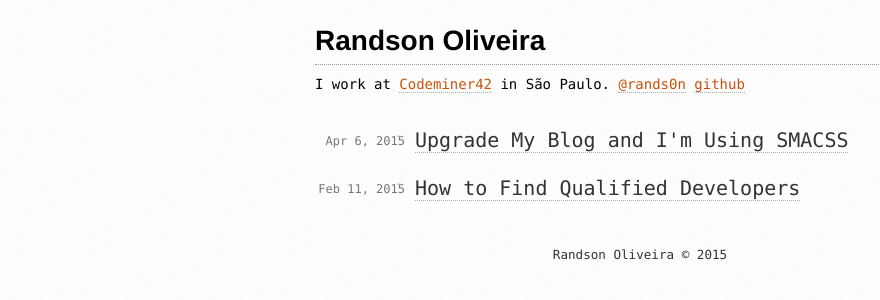
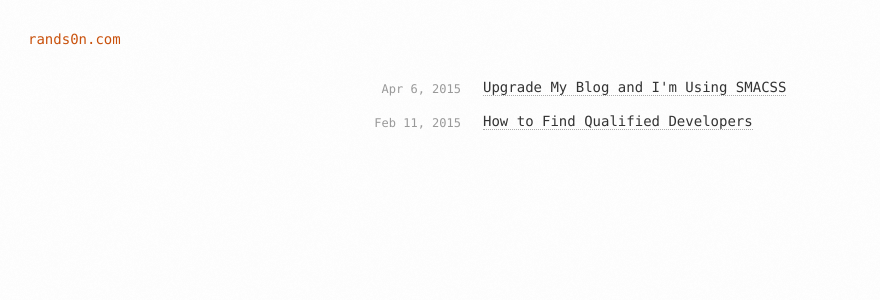
Before and after one commit to rands0n/rands0n.com, a Jekyll site: the page built from index.html, in a window 1280 px wide. Shown: the top 300 px of the page, without its empty margins (0-880 px from the left). Built offline with Jekyll 4.4.1, drawn with Linux system fonts in a browser that asks for light colours; the list of posts is cut into pages by our own code.

Commit message:
Novo formato de blog em /blog/

```diff
--- a/_includes/footer.html
+++ b/_includes/footer.html
@@ -1,10 +1,12 @@
     </main>
 
+    {% if page.layout == "post" %}
     <footer class="site-footer text-center container">
         <div class="copyright">
             <a href="{{ site.baseurl }}">{{ site.title }}</a> © 2015
         </div>
     </footer>
+    {% endif %}
 
     {% include analytics.html %}
 
--- a/_includes/header.html
+++ b/_includes/header.html
@@ -36,13 +36,4 @@
 </head>
 <body class="{{ page.layout }}">
     <main>
-        {% if page.url == '/' %}
-        <header class="container">
-            <h1>
-                <a href="{{ site.baseurl }}">{{site.title}}</a>
-            </h1>
-            <p style="margin: -10px 0 20px 0;">I work at <a href="http://www.codeminer42.com/">Codeminer42</a> in São Paulo. <a href="https://twitter.com/rands0n">@rands0n</a> <a href="https://github.com/rands0n">github</a></p>
-        </header>
-        {% else %}
-            <a href="{{ site.baseurl }}" class="rands0n">rands0n.com</a>
-        {% endif %}
+        <a href="{{ site.baseurl }}" class="rands0n">rands0n.com</a>
--- a/_layouts/post.html
+++ b/_layouts/post.html
@@ -23,6 +23,9 @@ layout: default
             {{ content }}
         </div>
 
-        <hr class="hr">
+        <div class="text-center">
+            <img class="emoji" title=":beer:" alt=":beer:" src="https://assets.github.com/images/icons/emoji/unicode/1f37a.png" height="20" width="20" align="absmiddle">
+            <img class="emoji" title=":beers:" alt=":beers:" src="https://assets.github.com/images/icons/emoji/unicode/1f37b.png" height="20" width="20" align="absmiddle">
+        </div>
     </div>
 </div>
--- a/_sass/sections/_archive.scss
+++ b/_sass/sections/_archive.scss
@@ -1,4 +1,5 @@
 .archive {
+    margin: 5em 0em 0em 4em;
 
     h4 {
         margin: 0;
@@ -14,7 +15,7 @@
         padding: 0;
 
         li {
-            padding: 8px 0;
+            padding: 2px 0;
 
             &:nth-child(2),
             &:first-child,
@@ -23,11 +24,15 @@
                 border-top: none;
             }
 
+            &::before {
+                content: "";
+            }
+
             time {
                 float: left;
-                color: #767676;
+                color: $brand-gray-light;
                 font-size: 12px;
-                margin-right: 10px;
+                margin-right: 22px;
                 width: 90px;
                 line-height: 34px;
                 text-align: right;
@@ -41,7 +46,8 @@
 
             a {
                 box-shadow: none;
-                font-size: 20px;
+                font-size: 14px;
+                line-height: 30px;
                 color: $brand-gray-dark;
             }
 
--- /dev/null
+++ b/_sass/sections/_nav.scss
@@ -0,0 +1,12 @@
+.nav {
+
+    li {
+        display: inline-block;
+
+        &::before {
+            content: "";
+            position: static;
+            margin-left: 0;
+        }
+    }
+}
--- /dev/null
+++ b/blog/index.html
@@ -0,0 +1,6 @@
+---
+layout: default
+title: Blog
+---
+
+{% include archive.html %}
--- a/css/styles.scss
+++ b/css/styles.scss
@@ -65,5 +65,21 @@ body {
     border: none;
 }
 
+.home {
+    text-align: center;
+    height: 100%;
+
+    div {
+        position: absolute;
+        top: 0;
+        bottom: 0;
+        left: 0;
+        right: 0;
+        margin: auto;
+        height: 240px;
+        padding: 20px;
+    }
+}
+
 // Sections
-@import 'sections/header', 'sections/footer', 'sections/post', 'sections/archive';
+@import 'sections/header', 'sections/footer', 'sections/post', 'sections/archive', 'sections/nav';
```
Also changed, not shown: _posts/2015-02-11-how-to-find-qualified-developers.md (+1 -1 lines).
